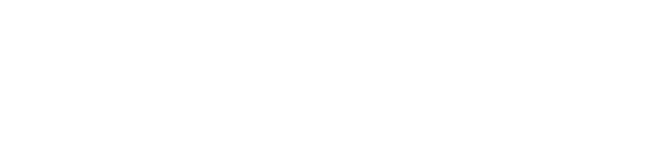
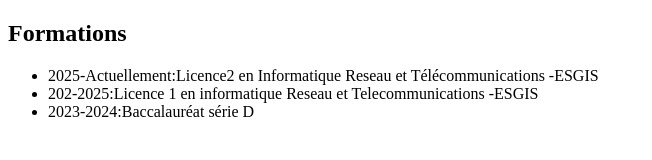
Before and after one commit to charlenesegla-dot/mon.cv, a plain HTML site: page index.html in a window 1280 px wide. Shown: the whole page, without its empty margins (0-652 px from the left). Drawn offline with Linux system fonts and the light colour scheme.

Commit message:
mise en place de la section ormation

```diff
--- a/index.html
+++ b/index.html
@@ -11,6 +11,15 @@
 
     </header>
     <main>
+        <section>
+            <h1>Formations</h1>
+            <ul>
+                <li>2025-Actuellement:Licence2 en Informatique  Reseau et Télécommunications -ESGIS</li>
+                <li>202-2025:Licence 1 en informatique Reseau et Telecommunications -ESGIS</li>
+                <li>2023-2024:Baccalauréat série D</li>
+            </ul>
+
+        </section>
 
     </main>
     <footer>
```
